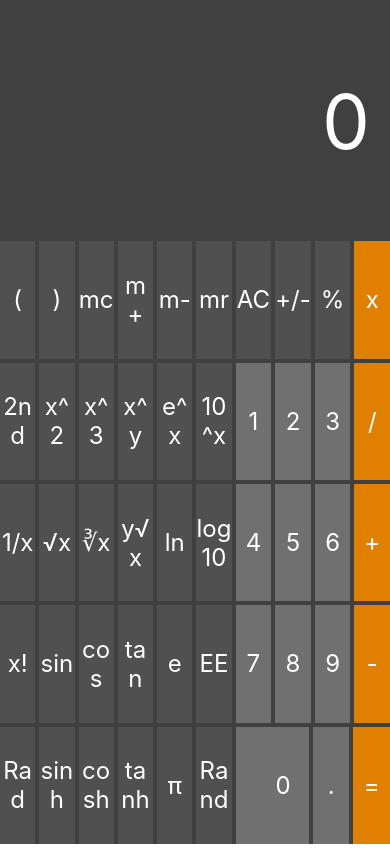
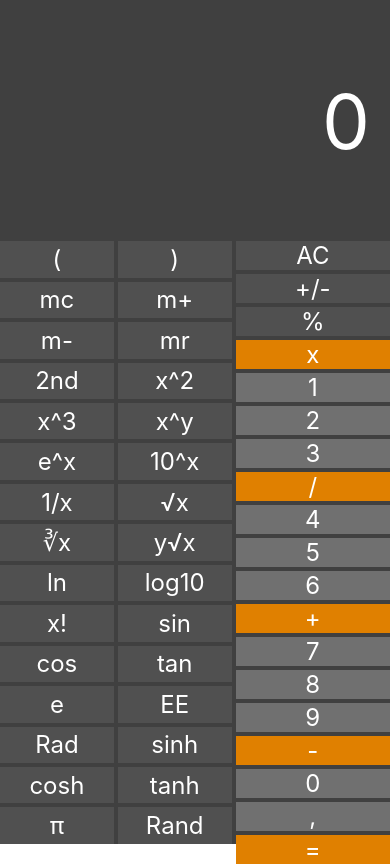
Before and after one commit to Domiq24/ZPSM_Kalkulator, a React Native app: screen / in a window 390 px wide. Built offline with nearby package versions, Linux system fonts and the light colour scheme.

Commit message:
mapped buttons

```diff
--- a/Components/Button.tsx
+++ b/Components/Button.tsx
@@ -1,9 +1,9 @@
 import { Text, TouchableOpacity } from 'react-native';
 
-function Button({text, color, onClick}) {
+function Button({backgroundColor, title, color = 'white', flex = 1, disabled = false, onClick}) {
     return(
-        <TouchableOpacity style={{flex: 1, backgroundColor: color, justifyContent: 'center'}} onPress={onClick}>
-            <Text style={{textAlign: 'center', color: 'white', fontSize: 24}}>{text}</Text>
+        <TouchableOpacity disabled={disabled} style={{flex: flex, flexBasis: flex*80, backgroundColor: backgroundColor, justifyContent: 'center'}} onPress={onClick}>
+            <Text style={{textAlign: 'center', color: color, fontSize: 24}}>{title}</Text>
         </TouchableOpacity>
     );
 }
--- a/Components/CalculatorHorizontal.tsx
+++ b/Components/CalculatorHorizontal.tsx
@@ -8,6 +8,177 @@ import Button from './Button.tsx';
 function CalculatorHorizontal({disp, setDisp, activeFunction, setFunction, lastNum, setNumber, action, memory, setMemory}) {
     const [isInv, setInv] = useState(false)
     const [inRad, setRad] = useState(true);
+
+    const buttons = [
+        {
+            backgroundColor: '#505050',
+            title: '(',
+            onClick: () => {}
+        },
+        {
+            backgroundColor: '#505050',
+            title: ')',
+            onClick: () => {}
+        },
+        {
+            backgroundColor: '#505050',
+            title: 'mc',
+            onClick: () => setMemory(0)
+        },
+        {
+            backgroundColor: '#505050',
+            title: 'm+',
+            onClick: () => setMemory(memory+Number(disp))
+        },
+        {
+            backgroundColor: '#505050',
+            title: 'm-',
+            onClick: () => setMemory(memory-disp)
+        },
+        {
+            backgroundColor: '#505050',
+            title: 'mr',
+            onClick: () => setDisp(memory)
+        },
+        {
+            backgroundColor: '#505050',
+            title: '2nd',
+            onClick: () => setInv(!isInv)
+        },
+        {
+            backgroundColor: '#505050',
+            title: 'x^2',
+            onClick: () => {func((num) => {return num**2})}
+        },
+        {
+            backgroundColor: '#505050',
+            title: 'x^3',
+            onClick: () => {func((num) => {return num**3})}
+        },
+        {
+            backgroundColor: '#505050',
+            title: 'x^y',
+            onClick: () => {func2((num1, num2) => Math.pow(num1, num2))}
+        },
+        {
+            backgroundColor: '#505050',
+            title: (isInv ? '2^x' : 'e^x'),
+            onClick: ( isInv ? () => {func((num) => {return 2**num})} : () => {func((num) => Math.exp(num))} )
+        },
+        {
+            backgroundColor: '#505050',
+            title: '10^x',
+            onClick: () => {func((num) => {return 10**num})}
+        },
+        {
+            backgroundColor: '#505050',
+            title: '1/x',
+            onClick: () => {func((num) => {return 1/num})}
+        },
+        {
+            backgroundColor: '#505050',
+            title: '√x',
+            onClick: () => {func((num) => Math.sqrt(num))}
+        },
+        {
+            backgroundColor: '#505050',
+            title: '∛x',
+            onClick: () => {func((num) => Math.cbrt(num))}
+        },
+        {
+            backgroundColor: '#505050',
+            title: 'y√x',
+            onClick: () => {func2((num1, num2) => Math.pow(num1, -num2))}
+        },
+        {
+            backgroundColor: '#505050',
+            title: 'ln',
+            onClick: () => {func((num) => Math.log(num))}
+        },
+        {
+            backgroundColor: '#505050',
+            title: (isInv ? 'log2' : 'log10'),
+            onClick: ( isInv ? () => {func((num) => Math.log2(num))} : () => {func((num) => Math.log10(num))} )
+        },
+        {
+            backgroundColor: '#505050',
+            title: 'x!',
+            onClick: () => {func((num) =>  fact(num))}
+        },
+        {
+            backgroundColor: '#505050',
+            title: (isInv ? 'sin^-1' : 'sin'),
+            onClick: ( isInv ?
+                () => { func((num) => Math.asin(( inRad ? num : num * (Math.PI/180) )) ) } :
+                () => { func((num) => Math.sin(( inRad ? num : num * (Math.PI/180) )) ) }
+            )
+        },
+        {
+            backgroundColor: '#505050',
+            title: (isInv ? 'cos^-1' : 'cos'),
+            onClick: ( isInv ?
+                () => { func((num) => Math.acos(( inRad ? num : num * (Math.PI/180) )) ) } :
+                () => { func((num) => Math.cos(( inRad ? num : num * (Math.PI/180) )) ) }
+            )
+        },
+        {
+            backgroundColor: '#505050',
+            title: (isInv ? 'tan^-1' : 'tan'),
+            onClick: ( isInv ?
+                () => { func((num) => Math.atan(( inRad ? num : num * (Math.PI/180) )) ) } :
+                () => { func((num) => Math.tan(( inRad ? num : num * (Math.PI/180) )) ) }
+            )
+        },
+        {
+            backgroundColor: '#505050',
+            title: 'e',
+            onClick: () => setDisp(Math.E)
+        },
+        {
+            backgroundColor: '#505050',
+            title: 'EE',
+            onClick: () => {func2((num1, num2) => {return num1 * (10**num2)})}
+        },
+        {
+            backgroundColor: '#505050',
+            title: (inRad ? 'Rad' : 'Deg'),
+            onClick: () => setRad(!inRad)
+        },
+        {
+            backgroundColor: '#505050',
+            title: (isInv ? 'sinh^-1' : 'sinh'),
+            onClick: ( isInv ?
+                () => { func((num) => Math.asinh(( inRad ? num : num * (Math.PI/180) )) ) } :
+                () => { func((num) => Math.sinh(( inRad ? num : num * (Math.PI/180) )) ) }
+            )
+        },
+        {
+            backgroundColor: '#505050',
+            title: (isInv ? 'cosh^-1' : 'cosh'),
+            onClick: ( isInv ?
+                () => { func((num) => Math.acosh(( inRad ? num : num * (Math.PI/180) )) ) } :
+                () => { func((num) => Math.cosh(( inRad ? num : num * (Math.PI/180) )) ) }
+            )
+        },
+        {
+            backgroundColor: '#505050',
+            title: (isInv ? 'tanh^-1' : 'tanh'),
+            onClick: ( isInv ?
+                () => { func((num) => Math.atanh(( inRad ? num : num * (Math.PI/180) )) ) } :
+                () => { func((num) => Math.tanh(( inRad ? num : num * (Math.PI/180) )) ) }
+            )
+        },
+        {
+            backgroundColor: '#505050',
+            title: 'π',
+            onClick: () => setDisp(Math.PI)
+        },
+    {
+            backgroundColor: '#505050',
+            title: 'Rand',
+            onClick: () => setDisp(Math.random())
+        }
+    ];
 
     const func = (func) => {
         if(lastNum) {
@@ -34,72 +205,26 @@ function CalculatorHorizontal({disp, setDisp, activeFunction, setFunction, lastN
 
     return(
         <View style={styles.container}>
-            <View style={styles.row}>
-                <Button text="(" color="#505050" onClick={() => {}}/>
-                <Button text=")" color="#505050" onClick={() => {}}/>
-                <Button text="mc" color="#505050" onClick={() => setMemory(0)}/>
-                <Button text="m+" color="#505050" onClick={() => setMemory(memory+Number(disp))}/>
-                <Button text="m-" color="#505050" onClick={() => setMemory(memory-disp)}/>
-                <Button text="mr" color="#505050" onClick={() => setDisp(memory)}/>
-            </View>
-            <View style={styles.row}>
-                <Button text="2nd" color="#505050" onClick={() => {setInv(!isInv)}}/>
-                <Button text="x^2" color="#505050" onClick={() => {func((num) => {return num**2})}}/>
-                <Button text="x^3" color="#505050" onClick={() => {func((num) => {return num**3})}}/>
-                <Button text="x^y" color="#505050" onClick={() => {func2((num1, num2) => Math.pow(num1, num2))}}/>
-                {isInv ? <Button text="2^x" color="#505050" onClick={() => {func((num) => {return 2**num})}}/> :
-                    <Button text="e^x" color="#505050" onClick={() => {func((num) => Math.exp(num))}}/>}
-                <Button text="10^x" color="#505050" onClick={() => {func((num) => {return 10**num})}}/>
-            </View>
-            <View style={styles.row}>
-                <Button text="1/x" color="#505050" onClick={() => {func((num) => {return 1/num})}}/>
-                <Button text="√x" color="#505050" onClick={() => {func((num) => Math.sqrt(num))}}/>
-                <Button text="∛x" color="#505050" onClick={() => {func((num) => Math.cbrt(num))}}/>
-                <Button text="y√x" color="#505050" onClick={() => {func2((num1, num2) => Math.pow(num1, -num2))}}/>
-                <Button text="ln" color="#505050" onClick={() => {func((num) => Math.log(num))}}/>
-                {isInv ? <Button text="log2" color="#505050" onClick={() => {func((num) => Math.log2(num))}}/> :
-                    <Button text="log10" color="#505050" onClick={() => {func((num) => Math.log10(num))}}/>}
-            </View>
-            <View style={styles.row}>
-                <Button text="x!" color="#505050" onClick={() => {func((num) =>  fact(num))}}/>
-                {isInv ? <Button text="sin^-1" color="#505050" onClick={() => { func( (num) => Math.asin( ( inRad ? num : num * (Math.PI/180) ) ) ) }}/> :
-                    <Button text="sin" color="#505050" onClick={() => { func( (num) => Math.sin( ( inRad ? num : num * (Math.PI/180) ) ) ) }}/>}
-                {isInv ? <Button text="cos^-1" color="#505050" onClick={() => { func( (num) => Math.acos( ( inRad ? num : num * (Math.PI/180) ) ) ) }}/> :
-                    <Button text="cos" color="#505050" onClick={() => { func( (num) => Math.cos( ( inRad ? num : num * (Math.PI/180) ) ) ) }}/>}
-                {isInv ? <Button text="tan^-1" color="#505050" onClick={() => { func( (num) => Math.atan( ( inRad ? num : num * (Math.PI/180) ) ) ) }}/> :
-                    <Button text="tan" color="#505050" onClick={() => { func( (num) => Math.tan( ( inRad ? num : num * (Math.PI/180) ) ) ) }}/>}
-                <Button text="e" color="#505050" onClick={() => setDisp(Math.E)}/>
-                <Button text="EE" color="#505050" onClick={() => {func2((num1, num2) => {return num1 * (10**num2)})}}/>
-            </View>
-            <View style={styles.row}>
-                <Button text={(inRad ? "Rad" : "Deg")} color="#505050" onClick={() => setRad(!inRad)}/>
-                {isInv ? <Button text="sinh^-1" color="#505050" onClick={() => { func( (num) => Math.asinh( ( inRad ? num : num * (Math.PI/180) ) ) ) }}/> :
-                    <Button text="sinh" color="#505050" onClick={() => { func( (num) => Math.sinh( ( inRad ? num : num * (Math.PI/180) ) ) ) }}/>}
-                {isInv ? <Button text="cosh^-1" color="#505050" onClick={() => { func( (num) => Math.acosh( ( inRad ? num : num * (Math.PI/180) ) ) ) }}/> :
-                    <Button text="cosh" color="#505050" onClick={() => { func( (num) => Math.cosh( ( inRad ? num : num * (Math.PI/180) ) ) ) }}/>}
-                {isInv ? <Button text="tanh^-1" color="#505050" onClick={() => { func( (num) => Math.atanh( ( inRad ? num : num * (Math.PI/180) ) ) ) }}/> :
-                    <Button text="tanh" color="#505050" onClick={() => { func( (num) => Math.tanh( ( inRad ? num : num * (Math.PI/180) ) ) ) }}/>}
-                <Button text="π" color="#505050" onClick={() => {setDisp(Math.PI)}}/>
-                <Button text="Rand" color="#505050" onClick={() => {setDisp(Math.random())}}/>
-            </View>
+            {buttons.map(button => <Button
+                backgroundColor={button.backgroundColor}
+                title={button.title}
+                color={button.color}
+                flex={button.flex}
+                disabled={button.disabled}
+                onClick={() => button.onClick()}
+            />)}
         </View>
     );
-
-
 }
 
 const styles = StyleSheet.create({
     container: {
         flex: 6,
-        flexDirection: 'column',
-        gap: 4
-    },
-    row: {
-        flex: 1,
         flexDirection: 'row',
+        flexWrap: 'wrap',
         gap: 4,
-        alignContent: 'space-around'
-    },
+        alignContent: 'stretch'
+    }
 });
 
 export default CalculatorHorizontal;
--- a/Components/CalculatorKeyboard.tsx
+++ b/Components/CalculatorKeyboard.tsx
@@ -6,6 +6,105 @@ import {
 import Button from './Button.tsx';
 
 function CalculatorKeyboard({disp, setDisp, lastNum, setLast, action, setAction, number, setNumber, activeFunction, setFunction}) {
+
+    const buttons = [
+        {
+            backgroundColor: '#505050',
+            title: 'AC',
+            onClick: () => clear()
+        },
+        {
+            backgroundColor: '#505050',
+            title: '+/-',
+            onClick: () => setDisp(-disp)
+        },
+        {
+            backgroundColor: '#505050',
+            title: '%',
+            onClick: () => ack('%')
+        },
+        {
+            backgroundColor: '#E08000',
+            title: 'x',
+            onClick: () => ack('*')
+        },
+        {
+            backgroundColor: '#707070',
+            title: '1',
+            onClick: () => num(1)
+        },
+        {
+            backgroundColor: '#707070',
+            title: '2',
+            onClick: () => num(2)
+        },
+        {
+            backgroundColor: '#707070',
+            title: '3',
+            onClick: () => num(3)
+        },
+        {
+            backgroundColor: '#E08000',
+            title: '/',
+            onClick: () => ack('/')
+        },
+        {
+            backgroundColor: '#707070',
+            title: '4',
+            onClick: () => num(4)
+        },
+        {
+            backgroundColor: '#707070',
+            title: '5',
+            onClick: () => num(5)
+        },
+        {
+            backgroundColor: '#707070',
+            title: '6',
+            onClick: () => num(6)
+        },
+        {
+            backgroundColor: '#E08000',
+            title: '+',
+            onClick: () => ack('+')
+        },
+        {
+            backgroundColor: '#707070',
+            title: '7',
+            onClick: () => num(7)
+        },
+        {
+            backgroundColor: '#707070',
+            title: '8',
+            onClick: () => num(8)
+        },
+        {
+            backgroundColor: '#707070',
+            title: '9',
+            onClick: () => num(9)
+        },
+        {
+            backgroundColor: '#E08000',
+            title: '-',
+            onClick: () => ack('-')
+        },
+        {
+            backgroundColor: '#707070',
+            title: '0',
+            flex: 2,
+            onClick: () => num(0)
+        },
+        {
+            backgroundColor: '#707070',
+            title: ',',
+            onClick: () => dot()
+        },
+        {
+            backgroundColor: '#E08000',
+            title: '=',
+            onClick: () => solve()
+        },
+    ];
 
     const clear = () => {
         setDisp('0');
@@ -83,37 +182,14 @@ function CalculatorKeyboard({disp, setDisp, lastNum, setLast, action, setAction,
 
     return(
         <View style={styles.container}>
-            <View style={styles.row}>
-                <Button text="AC" color="#505050" onClick={() => clear()}/>
-                <Button text="+/-" color="#505050" onClick={() => setDisp(-disp)}/>
-                <Button text="%" color="#505050" onClick={() => ack('%')}/>
-                <Button text="x" color="#E08000" onClick={() => ack('*')}/>
-            </View>
-            <View style={styles.row}>
-                <Button text="1" color="#707070" onClick={() => num(1)}/>
-                <Button text="2" color="#707070" onClick={() => num(2)}/>
-                <Button text="3" color="#707070" onClick={() => num(3)}/>
-                <Button text="/" color="#E08000" onClick={() => ack('/')}/>
-            </View>
-            <View style={styles.row}>
-                <Button text="4" color="#707070" onClick={() => num(4)}/>
-                <Button text="5" color="#707070" onClick={() => num(5)}/>
-                <Button text="6" color="#707070" onClick={() => num(6)}/>
-                <Button text="+" color="#E08000" onClick={() => ack('+')}/>
-            </View>
-            <View style={styles.row}>
-                <Button text="7" color="#707070" onClick={() => num(7)}/>
-                <Button text="8" color="#707070" onClick={() => num(8)}/>
-                <Button text="9" color="#707070" onClick={() => num(9)}/>
-                <Button text="-" color="#E08000" onClick={() => ack('-')}/>
-            </View>
-            <View style={styles.row}>
-                <TouchableOpacity style={{flex: 2, backgroundColor: '#707070', justifyContent: 'center'}} onPress={() => num(0)}>
-                    <Text style={{textAlign: 'left', color: 'white', fontSize: 24, paddingLeft: 40}}>0</Text>
-                </TouchableOpacity>
-                <Button text="." color="#707070" onClick={() => {setDisp(disp+".")}}/>
-                <Button text="=" color="#E08000" onClick={() => solve()}/>
-            </View>
+            {buttons.map(button => <Button
+                backgroundColor={button.backgroundColor}
+                title={button.title}
+                color={button.color}
+                flex={button.flex}
+                disabled={button.disabled}
+                onClick={() => button.onClick()}
+            />)}
         </View>
     );
 }
@@ -121,15 +197,11 @@ function CalculatorKeyboard({disp, setDisp, lastNum, setLast, action, setAction,
 const styles = StyleSheet.create({
     container: {
         flex: 4,
-        flexDirection: 'column',
-        gap: 4
-    },
-    row: {
-        flex: 1,
         flexDirection: 'row',
+        flexWrap: 'wrap',
         gap: 4,
-        alignContent: 'space-around'
-    },
+        alignContent: 'stretch'
+    }
 });
 
 export default CalculatorKeyboard;
```
